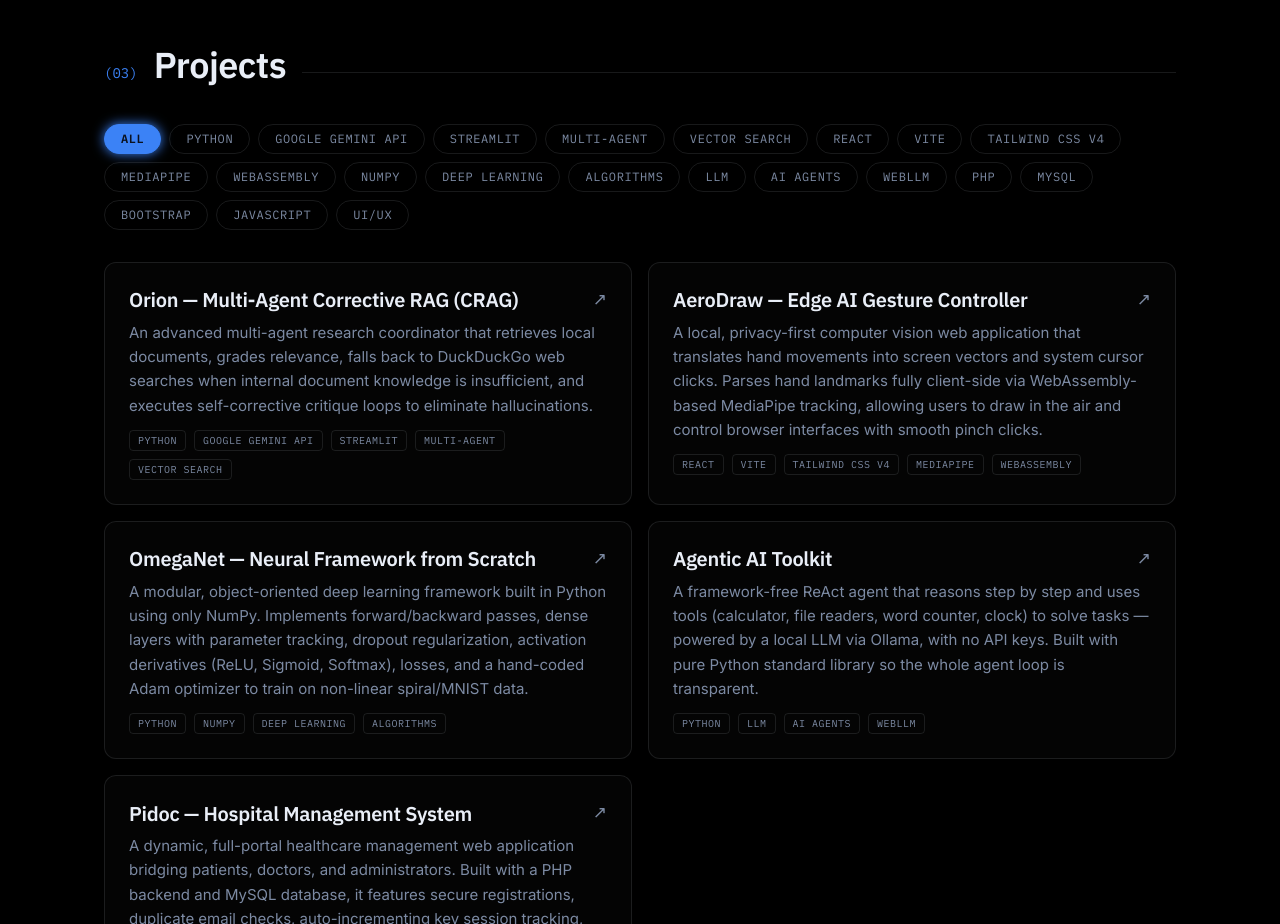
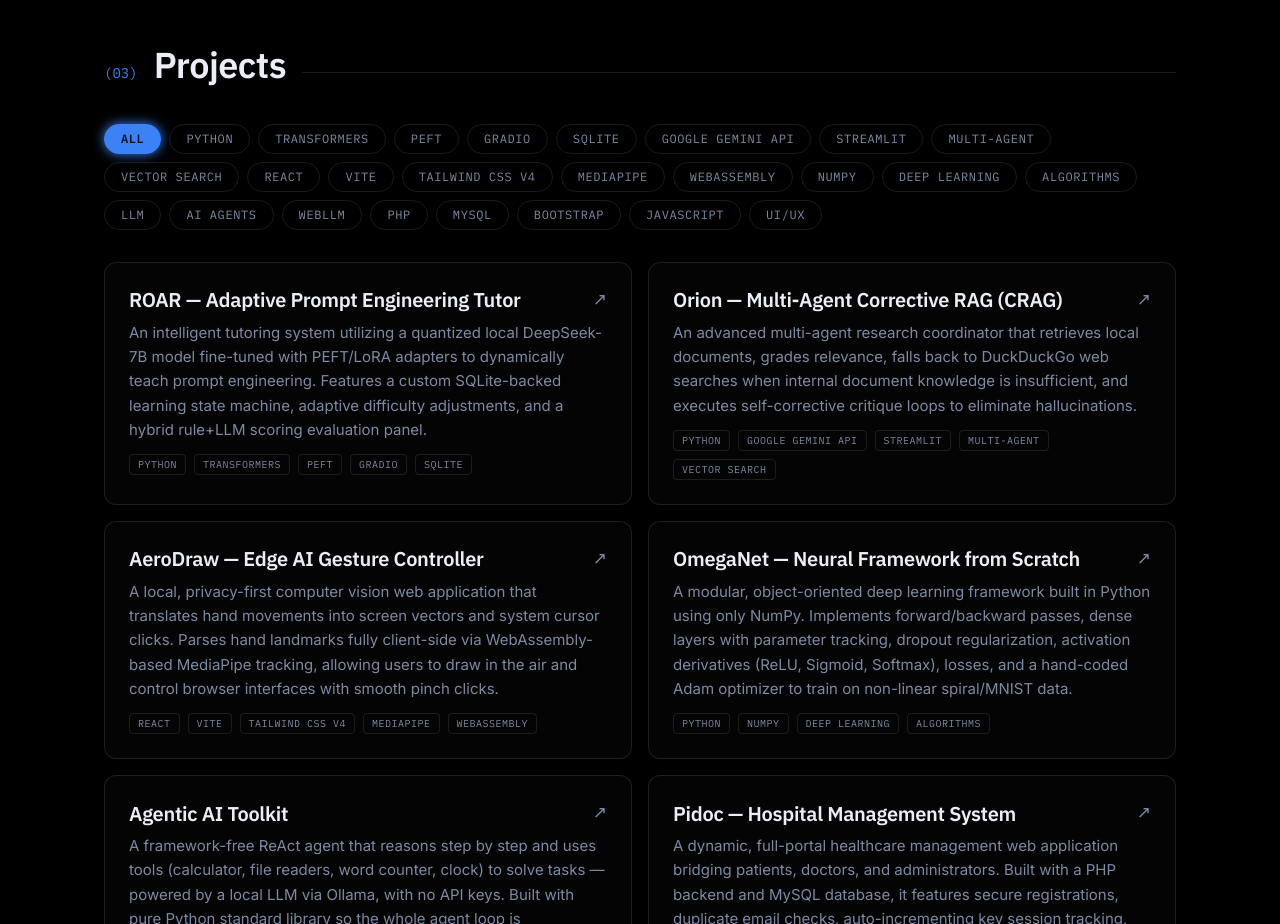
Before and after one commit to shahariarovi789-ux/shahariarovi789-ux.github.io, a React (Vite) app: page / in a window 1280 px wide. Shown: the part 2780-3704 px from the top of the page. Built offline with nearby package versions, Linux system fonts and the light colour scheme.

Commit message:
feat: add ROAR prompt tutor capstone project to featured projects

```diff
--- a/src/data.js
+++ b/src/data.js
@@ -117,6 +117,14 @@ export const experience = [
 // this list is non-empty.
 export const projects = [
   {
+    title: "ROAR — Adaptive Prompt Engineering Tutor",
+    description:
+      "An intelligent tutoring system utilizing a quantized local DeepSeek-7B model fine-tuned with PEFT/LoRA adapters to dynamically teach prompt engineering. Features a custom SQLite-backed learning state machine, adaptive difficulty adjustments, and a hybrid rule+LLM scoring evaluation panel.",
+    tags: ["Python", "Transformers", "PEFT", "Gradio", "SQLite"],
+    repo: "https://github.com/shahariarovi789-ux/roar-prompt-tutor",
+    featured: true,
+  },
+  {
     title: "Orion — Multi-Agent Corrective RAG (CRAG)",
     description:
       "An advanced multi-agent research coordinator that retrieves local documents, grades relevance, falls back to DuckDuckGo web searches when internal document knowledge is insufficient, and executes self-corrective critique loops to eliminate hallucinations.",
```
